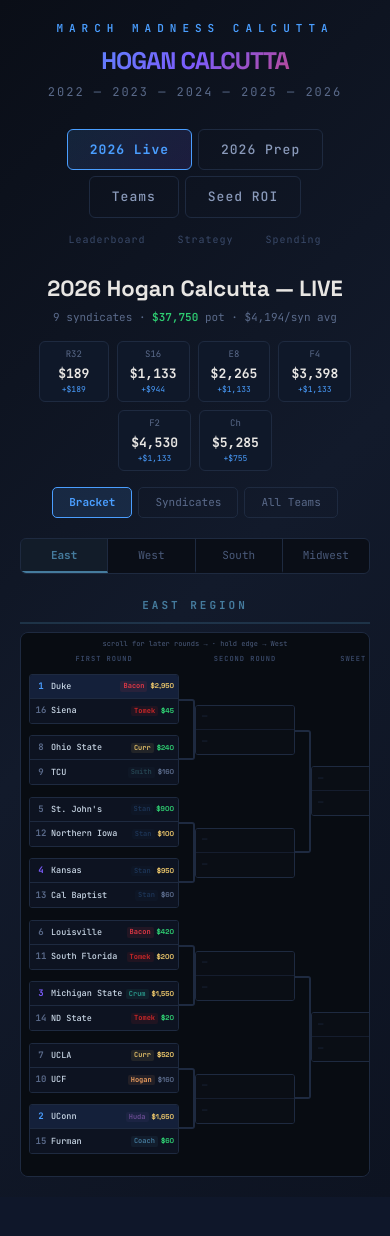
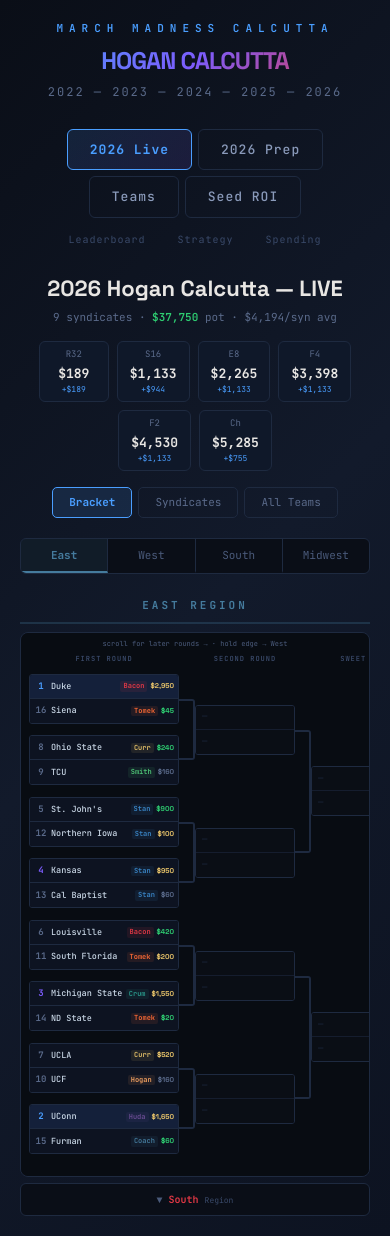
Before and after one commit to bswike/bpl, a React (Vite) app in the folder fpl-dashboard/: page /calcutta in a window 390 px wide. Before the commit the page ends 1197 px from the top, so only its background shows below. Built offline with nearby package versions, Linux system fonts and the light colour scheme.

Commit message:
visual enhancements

```diff
--- a/fpl-dashboard/src/components/Calcutta.jsx
+++ b/fpl-dashboard/src/components/Calcutta.jsx
@@ -423,10 +423,10 @@ const SYNDICATE_COLORS = {
   Curran: "#e9c46a",
   Hogan: "#f4a261",
   Hudachek: "#6a4c93",
-  Mustangs: "#1d3557",
-  Stangs: "#1d3557",
-  Smith: "#264653",
-  Tomek: "#d62828",
+  Mustangs: "#3a86c8",
+  Stangs: "#3a86c8",
+  Smith: "#50c878",
+  Tomek: "#ff6b35",
 };
 
 const fmt = (n) => {
@@ -2462,7 +2462,9 @@ function Live2026() {
           </div>
         );
 
-        const neighborMap = { E: "W", W: "E", S: "MW", MW: "S" };
+        const hNeighbor = { E: "W", W: "E", S: "MW", MW: "S" };
+        const vNeighbor = { E: "S", S: "E", W: "MW", MW: "W" };
+        const isTop = { E: true, W: true, S: false, MW: false };
 
         const LiveRegionBracket = ({ region, rtl }) => {
           const bracketScrollRef = useRef(null);
@@ -2471,7 +2473,9 @@ function Live2026() {
           const tm = {};
           TEAMS_2026.filter(t => t.sd.startsWith(region + "-")).forEach(t => { tm[t.seed] = t; });
           const r64 = bracketOrder.map(([a, b]) => [tm[a], tm[b]]);
-          const neighbor = neighborMap[region];
+          const neighbor = hNeighbor[region];
+          const vNbr = vNeighbor[region];
+          const regionIsTop = isTop[region];
 
           useEffect(() => {
             if (bracketScrollRef.current) {
@@ -2533,8 +2537,25 @@ function Live2026() {
 
           const totalW = 150 + 100*3 + 16*3;
 
+          const vNav = isMobile && (
+            <div
+              onClick={() => setBracketMobileRegion(vNbr)}
+              style={{
+                display: "flex", alignItems: "center", justifyContent: "center", gap: 6,
+                padding: "8px 0", cursor: "pointer", borderRadius: 6,
+                background: "#0a0e17", border: "1px solid #1e2a40",
+                transition: "background 0.15s",
+              }}
+            >
+              <span style={{ fontSize: 10, color: "#4a5a7a" }}>{regionIsTop ? "▼" : "▲"}</span>
+              <span style={{ fontSize: 10, color: regionColors[vNbr], fontWeight: 600 }}>{regionNames[vNbr]}</span>
+              <span style={{ fontSize: 8, color: "#3a4a6a" }}>Region</span>
+            </div>
+          );
+
           return (
             <div>
+              {!regionIsTop && isMobile && <div style={{ marginBottom: 6 }}>{vNav}</div>}
               <div style={{ textAlign: "center", marginBottom: 8, padding: "6px 0", borderBottom: `2px solid ${regionColors[region]}44` }}>
                 <span style={{ fontSize: 11, fontWeight: 700, letterSpacing: 3, color: regionColors[region] }}>{regionNames[region].toUpperCase()} REGION</span>
               </div>
@@ -2544,7 +2565,7 @@ function Live2026() {
                 style={{
                   overflowX: "auto", WebkitOverflowScrolling: "touch", touchAction: "pan-x pan-y",
                   border: "1px solid #1e2a40", borderRadius: 8, background: "#080c12",
-                  paddingBottom: 8, paddingTop: 4, position: "relative",
+                  paddingBottom: 8, paddingTop: 4,
                 }}
               >
                 {isMobile && (
@@ -2561,6 +2582,7 @@ function Live2026() {
                   {bracketContent}
                 </div>
               </div>
+              {regionIsTop && isMobile && <div style={{ marginTop: 6 }}>{vNav}</div>}
             </div>
           );
         };
@@ -2654,7 +2676,7 @@ function Live2026() {
             return sum + ((tr[5] + em[5]) / 2);
           }, 0);
           return { ...syn, sd, teamEVs, totalEV, portfolioRatio, bestValueTeam, topTeam, concentration, regionsHit, buys, fairs, avoids, hist, profile, champEquity };
-        }).sort((a, b) => b.portfolioRatio - a.portfolioRatio);
+        }).sort((a, b) => b.spent - a.spent);
 
         const bestPortfolio = synCards[0];
         const biggestSpender = synCards.reduce((a, b) => b.spent > a.spent ? b : a);
```
